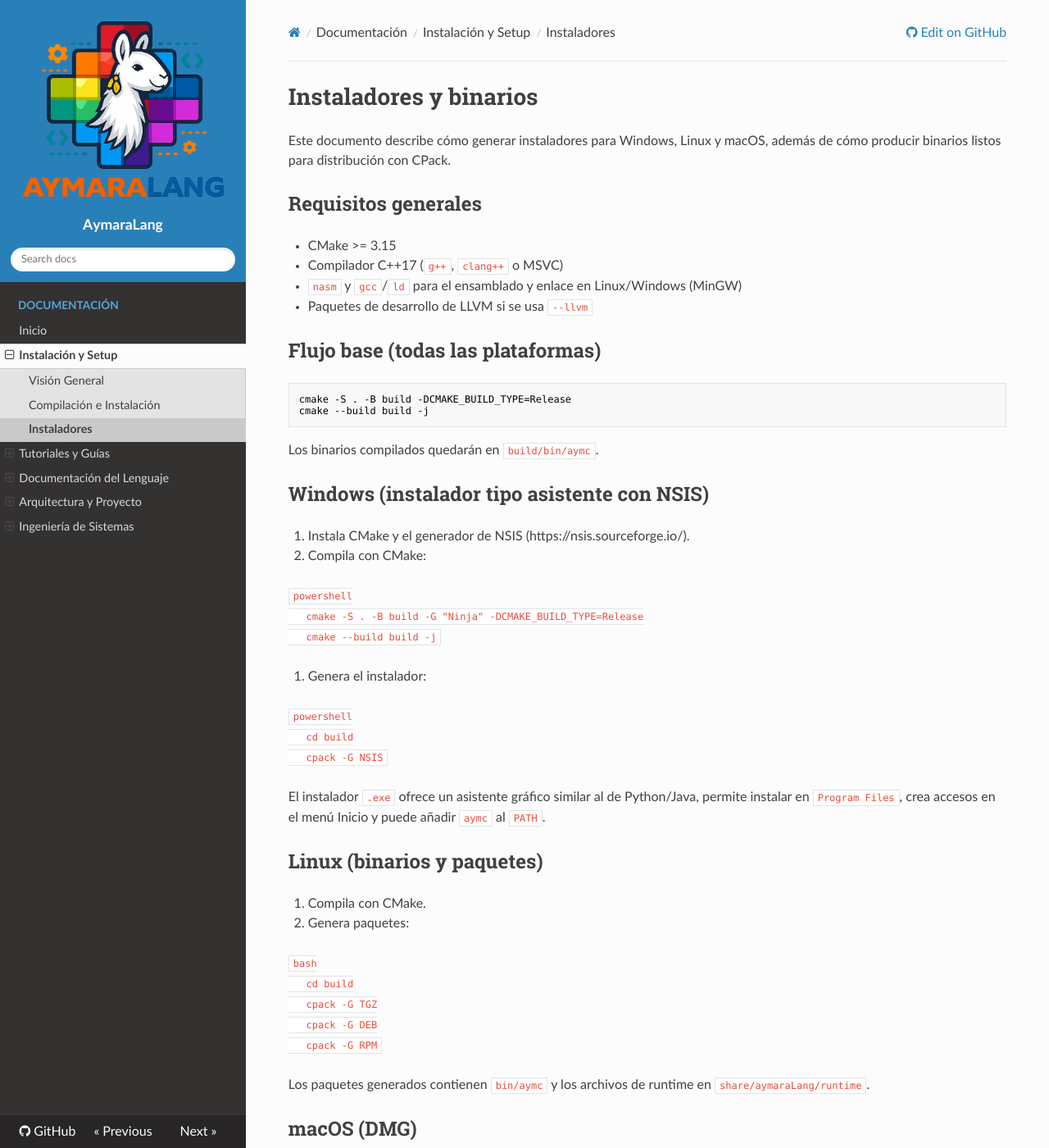
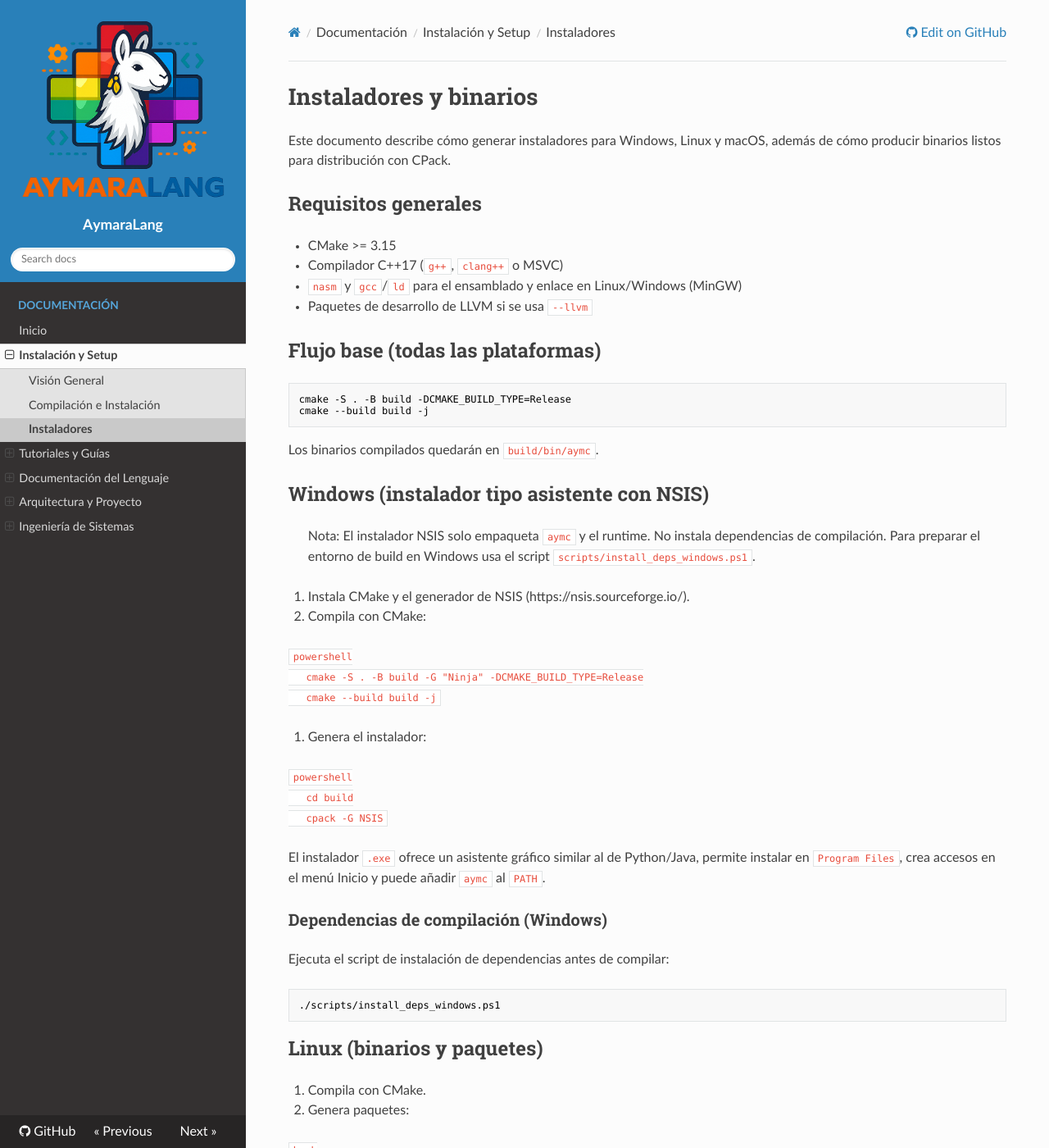
Before and after one commit to jhulio435m/aymaraLang, an MkDocs documentation site: the page built from docs/installers.md, in a window 1280 px wide and 1400 px high. Shown: the whole window at 82% size. Built offline with MkDocs 1.6.1, drawn with Linux system fonts in a browser that asks for light colours; nearby versions of some CDN libraries.

Commit message:
Add Windows dependency install script

````diff
--- a/docs/installers.md
+++ b/docs/installers.md
@@ -21,6 +21,10 @@ Los binarios compilados quedarán en `build/bin/aymc`.
 
 ## Windows (instalador tipo asistente con NSIS)
 
+> Nota: El instalador NSIS solo empaqueta `aymc` y el runtime. No instala
+> dependencias de compilación. Para preparar el entorno de build en Windows
+> usa el script `scripts/install_deps_windows.ps1`.
+
 1. Instala CMake y el generador de NSIS (https://nsis.sourceforge.io/).
 2. Compila con CMake:
 
@@ -39,6 +43,14 @@ Los binarios compilados quedarán en `build/bin/aymc`.
 El instalador `.exe` ofrece un asistente gráfico similar al de Python/Java,
 permite instalar en `Program Files`, crea accesos en el menú Inicio y puede
 añadir `aymc` al `PATH`.
+
+### Dependencias de compilación (Windows)
+
+Ejecuta el script de instalación de dependencias antes de compilar:
+
+```powershell
+./scripts/install_deps_windows.ps1
+```
 
 ## Linux (binarios y paquetes)
 
````
Also changed, not shown: docs/build.md (+12 -0 lines), 1 other file.
